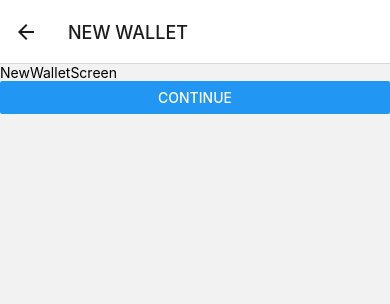
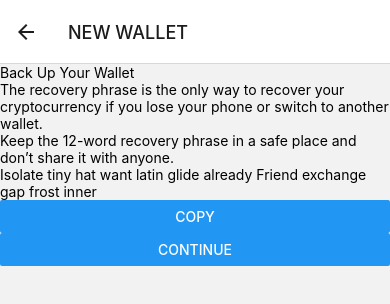
Before and after one commit to Razerwave/Meta-Pocket, a React Native app: screen / in a window 390 px wide. Both pictures are taken after a click on the button "CREATE NEW WALLET". Shown: the top 304 px of the page. Built offline with nearby package versions, Linux system fonts and the light colour scheme.

Commit message:
functions are working

```diff
--- a/package.json
+++ b/package.json
@@ -10,6 +10,7 @@
     "test": "jest"
   },
   "dependencies": {
+    "@react-native-clipboard/clipboard": "^1.11.1",
     "@react-native-community/cli-platform-android": "^10.1.1",
     "@react-navigation/bottom-tabs": "^6.5.3",
     "@react-navigation/native": "^6.1.2",
--- a/src/screens/auth/NewWalletScreen.js
+++ b/src/screens/auth/NewWalletScreen.js
@@ -1,12 +1,31 @@
-import React, { useState } from 'react'
+import React, { useEffect, useState } from 'react'
 import { View, Text, Button, Alert, StyleSheet } from 'react-native'
 import { ROUTES } from '../../constants'
+import Clipboard from '@react-native-clipboard/clipboard';
 
 const NewWalletScreen = ({ navigation }) => {
+  const [copied, setCopied] = useState(false);
+  const [words, setWords] = useState('')
+
+  useEffect(() => {
+    setWords('Isolate tiny hat want latin glide already Friend exchange gap frost inner')
+  }, [])
+
+  const handleCopy = () => {
+    Clipboard.setString(words)
+    setCopied(true)
+  }
+
   return (
     <View>
-      <Text>NewWalletScreen</Text>
-      <Button title='Continue' onPress={() => navigation.navigate(ROUTES.NEW_WALLET_WORDS)} />
+      <Text>Back Up Your Wallet</Text>
+      <Text>The recovery phrase is the only way to recover your cryptocurrency if you lose your phone or switch to another wallet.</Text>
+      <Text>Keep the 12-word recovery phrase in a safe place and don’t share it with anyone.</Text>
+      <View>
+        <Text>{words}</Text>
+      </View>
+      <Button title={copied ? 'Copied' : 'Copy'} onPress={handleCopy} />
+      <Button title='Continue' onPress={() => navigation.navigate(ROUTES.NEW_WALLET_WORDS, { words })} />
     </View>
   )
 }
--- a/src/screens/auth/NewWalletWordScreen.js
+++ b/src/screens/auth/NewWalletWordScreen.js
@@ -1,11 +1,34 @@
 import React, { useState } from 'react'
-import { View, Text, Button, Alert, StyleSheet } from 'react-native'
+import { View, Text, Button, Alert, StyleSheet, TouchableHighlight } from 'react-native'
+import { ROUTES } from '../../constants'
 
-const NewWalletWordScreen = ({ navigation }) => {
-  const passed = false
+const NewWalletWordScreen = ({ route, navigation }) => {
+  const { words } = route.params
+  const wordsArray = words.split(' ')
+  const [chosenWords, setChosenWords] = useState([])
+
+  const handleClick = (word) => {
+    chosenWords.includes(word)
+    ? setChosenWords(arr => arr.filter(v => v !== word))
+    : setChosenWords(arr => ([...arr, word]))
+  }
+
+  const passed = chosenWords.join(' ') === words
   return (
     <View>
-      <Text>NewWalletWordScreen</Text>
+      <Text>Have you backed up?</Text>
+      <Text>Please click the first(1st) word first, then the last word(12th)</Text>
+      <Text>{words}</Text>
+      <Text>{chosenWords.join(' ')}</Text>
+      <View>
+        {wordsArray.map((word, index) => (
+          <TouchableHighlight key={index} onPress={() => handleClick(word)}>
+            <View>
+              <Text>{word} : {chosenWords.findIndex(v => v === word)+1}</Text>
+            </View>
+          </TouchableHighlight>
+        ))}
+      </View>
       <Button title='Continue' disabled={!passed} onPress={() => navigation.navigate(ROUTES.NEW_WALLET_WORDS)} />
     </View>
   )
```
Also changed, not shown: 1 other file (tests, documents, lock files or other folders).
